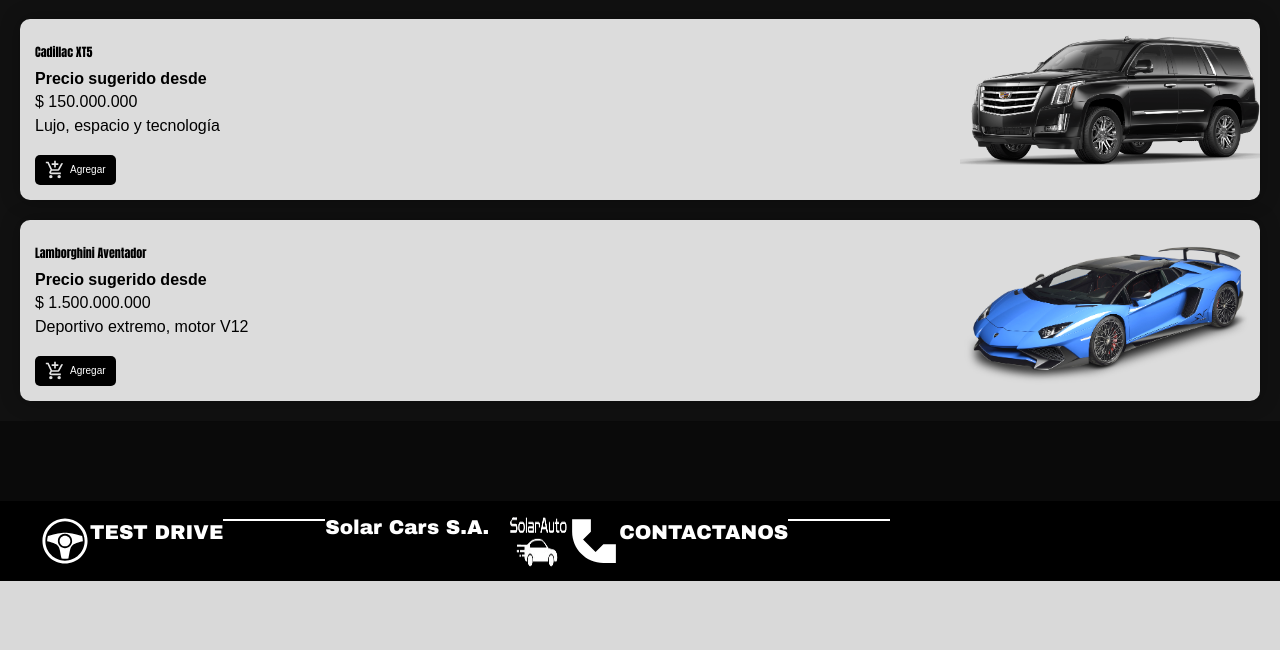
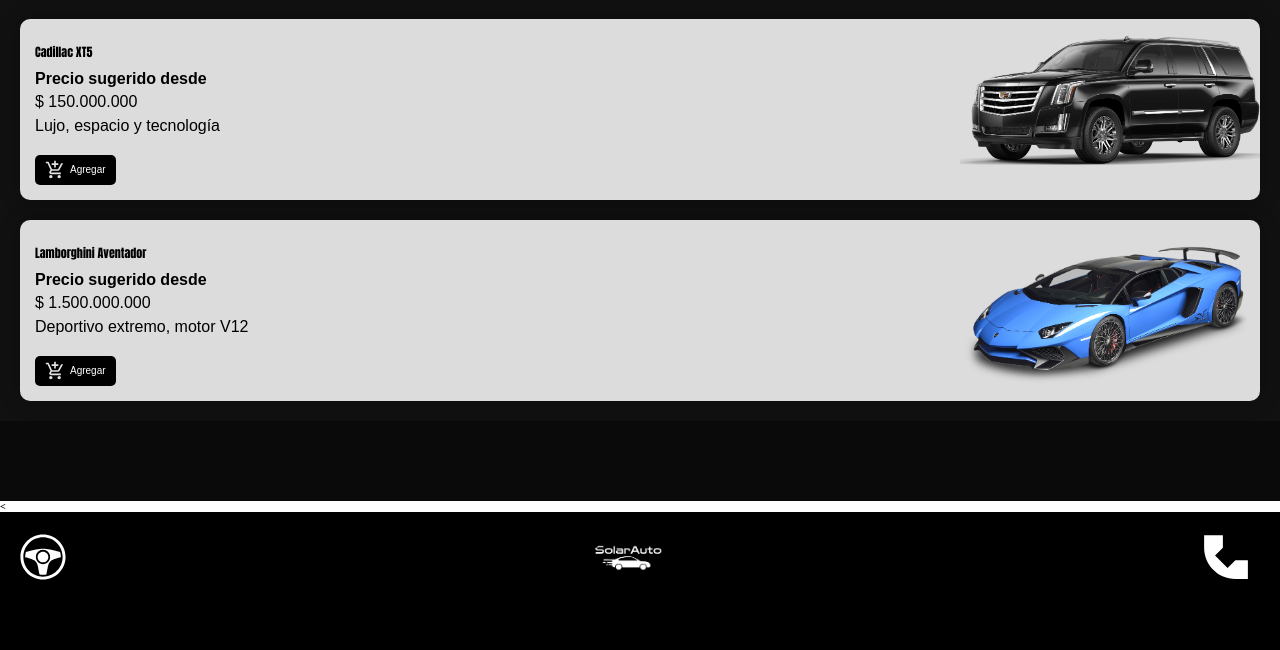
Before and after one commit to carlo1404/carros, a PHP site: page / in a window 1280 px wide. Shown: the part 1764-2414 px from the top of the page. Before the commit the page ends 2345 px from the top, so only its background shows below. Run offline with PHP 8.4, Linux system fonts and the light colour scheme.

Commit message:
arreglando footer esta raro

```diff
--- a/css/styles.css
+++ b/css/styles.css
@@ -386,55 +386,41 @@
     color: #ff0 !important;  /* Cambia el color al pasar el mouse */
     background-color: rgba(255, 255, 0, 0.2) !important; /* Fondo más destacado al pasar el mouse */
 }
-/* FOOTER */
+
 .footer {
     background-color: #000;
-    color: white;
     display: flex;
-    justify-content: space-betweent;
+    justify-content: space-between;
     align-items: center;
-    padding: 1rem 4rem;
-    font-family: 'Arial Black', sans-serif;
-    bottom: 0;
-    left: 0;
-    width: 100%;
+    padding: 2rem 1rem;
+    text-align: center;
+    /* flex-wrap: wrap; */
 }
 
-.footer__item {
+.footer__column {
     display: flex;
+    flex-direction: column;
+    align-items: center;
+    gap: 1rem;
+    /* min-width: 150px; */
 }
 
-.footer__text {
-    margin-top: 0.5rem;
-    font-size: 2rem;
+.footer__icon {
+    width: 50px;
+    height: 50px;
+}
+
+.footer__logo {
+    width: 70px;
+    height: auto;
+}
+
+.footer__text,
+.footer__brand {
+    font-size: 1.2rem;
     font-weight: bold;
 }
 
-.footer__line {
-    width: 10rem;
-    border: 0.1rem solid white;
-    margin-top: 0.3rem;
-}
-
-.footer__icon {
-    width: 5rem;
-    height: 5rem;
-}
-
-.footer__center {
-    flex-direction: row;
-    gap: 2rem;
-}
-
-.footer__dealer-name {
-    font-size: 2rem;
-    white-space: nowrap;
-}
-
-.footer__car-icon {
-    width: 6rem;
-    height: 6rem;
-}
 
 /* CARRUSEL */
 .main__content {
--- a/index.php
+++ b/index.php
@@ -149,6 +149,6 @@
 <!-- Script del carrusel -->
 <script src="js/carousel.js"></script>
 
-<?php include 'php/include/footer.php'; ?>
+<<?php include 'php/include/footer.php'; ?>
 </body>
 </html>
--- a/php/include/footer.php
+++ b/php/include/footer.php
@@ -1,18 +1,16 @@
 <footer class="footer">
-    <div class="footer__item">
+  <div class="footer__column">
     <img src="img/steering-wheel-svgrepo-com.svg" alt="Volante" class="footer__icon">
     <p class="footer__text">TEST DRIVE</p>
-        <hr class="footer__line">
   </div>
 
-    <div class="footer__item footer__center">
-        <h3 class="footer__text footer__dealer-name">Solar Cars S.A.</h3>
-        <img src="img/logo.png" alt="Auto" class="footer__icon footer__car-icon">
+  <div class="footer__column center">
+    <img src="img/logo.png" alt="Logo Auto" class="footer__logo">
+    <p class="footer__brand">Solar Cars S.A.</p>
   </div>
 
-    <div class="footer__item">
+  <div class="footer__column">
     <img src="img/phone-svgrepo-com.svg" alt="Teléfono" class="footer__icon">
-        <p class="footer__text">CONTACTANOS</p>
-        <hr class="footer__line">
+    <p class="footer__text">CONTÁCTANOS</p>
   </div>
 </footer>
```
Lines whose indentation alone changed are shown as unchanged.
